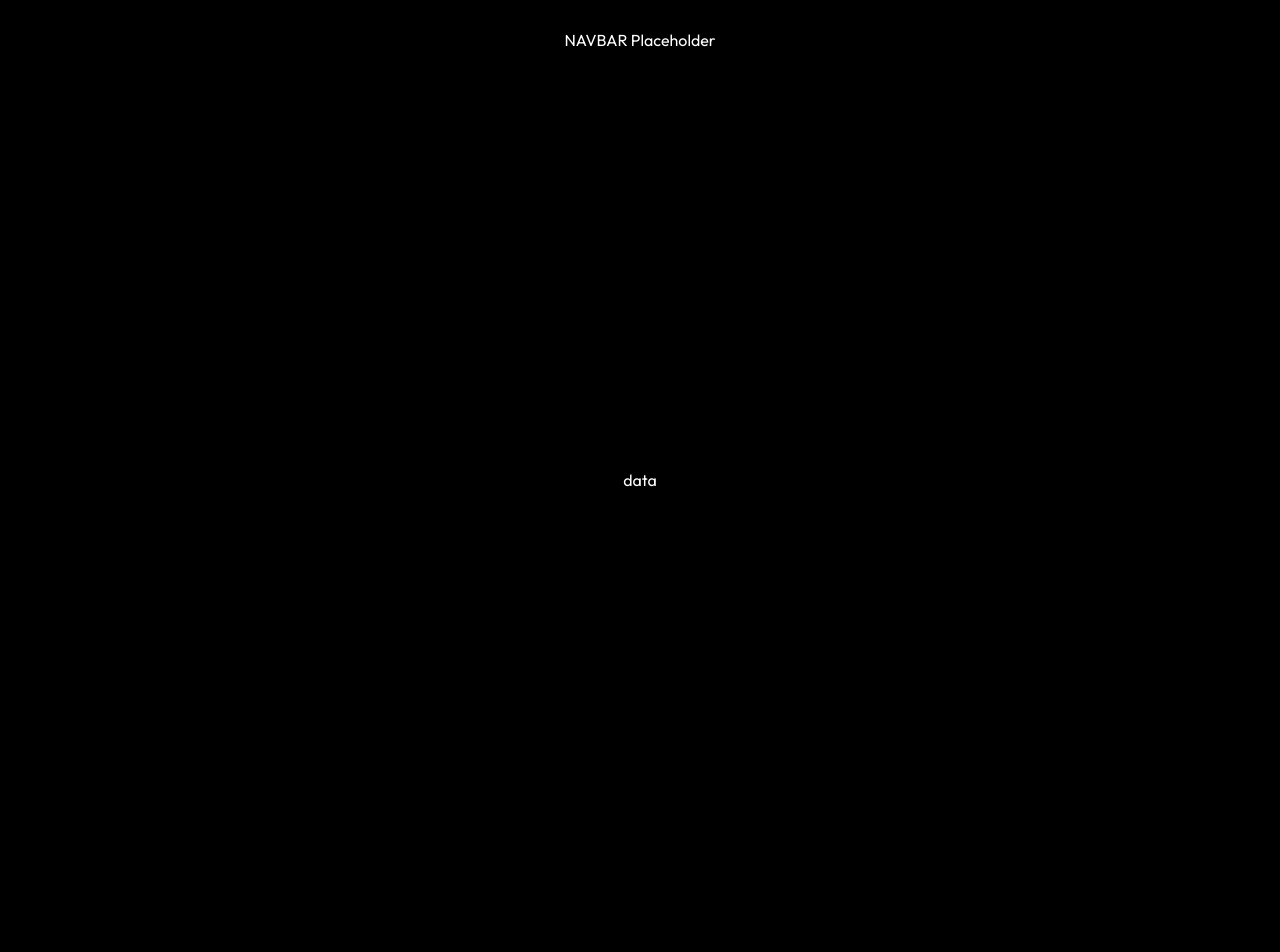
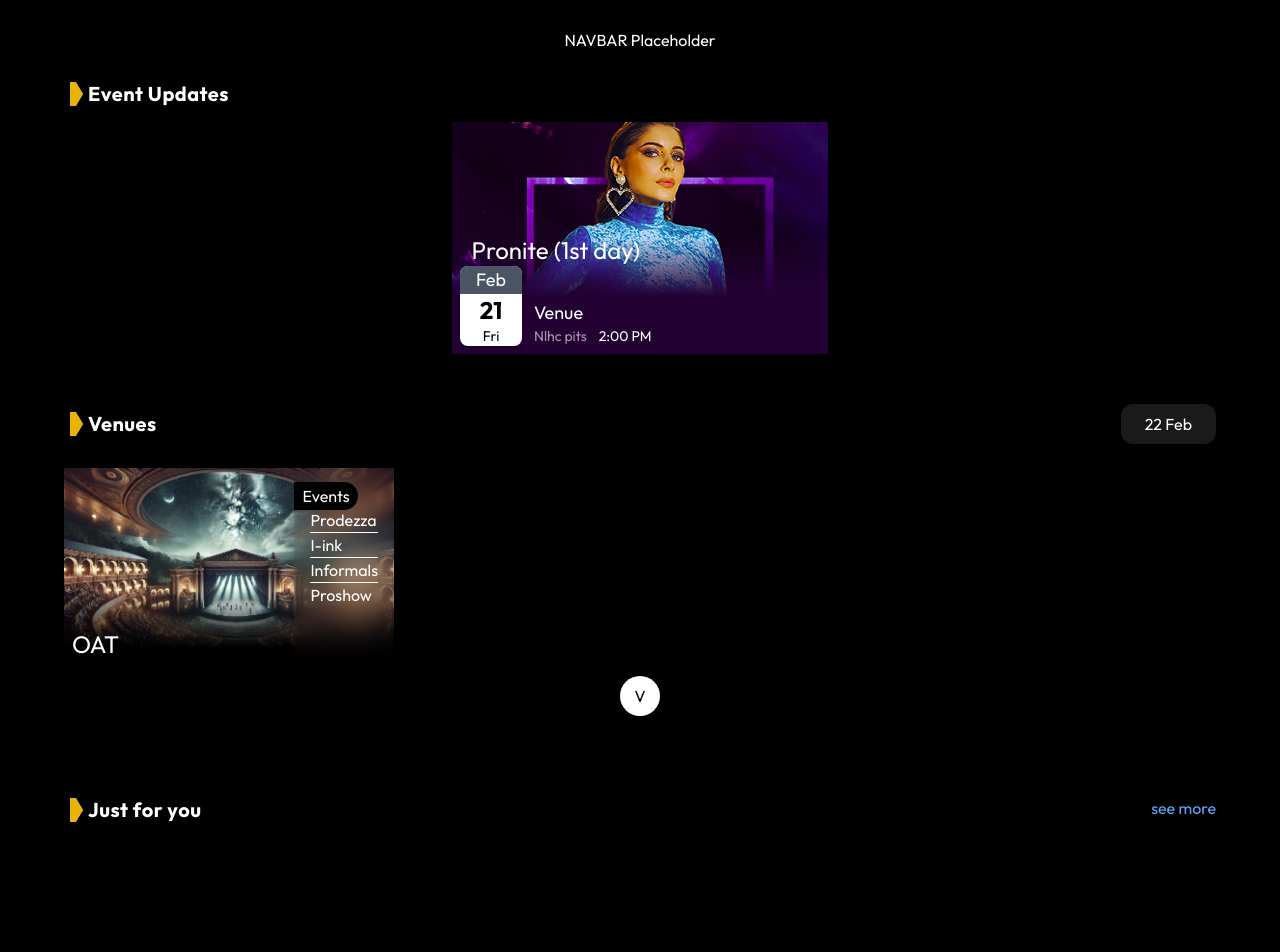
Before and after one commit to th3bossc/ogs-frontend, a Next.js app: page / in a window 1280 px wide. Shown: the top 952 px of the page. Built offline with nearby package versions, Linux system fonts and the light colour scheme.

Commit message:
completed home page

```diff
--- a/package.json
+++ b/package.json
@@ -14,6 +14,7 @@
     "next": "15.0.1",
     "react": "19.0.0-rc-69d4b800-20241021",
     "react-dom": "19.0.0-rc-69d4b800-20241021",
+    "swiper": "^11.2.3",
     "tailwind-merge": "^2.5.4"
   },
   "devDependencies": {
--- a/src/app/page.tsx
+++ b/src/app/page.tsx
@@ -1,20 +1,30 @@
 "use client";
 
+import ButtonDate from "@/components/Button/ButtonDate";
+import VenueCard from "@/components/Card/VenueCard";
+import CarouselAd from "@/components/Carousel/CarouselAd";
+import CarouselHero from "@/components/Carousel/CarouselHero";
 import Container from "@/components/Container";
 import Section from "@/components/Section";
+import Title from "@/components/Title";
 import { outfit, vegawanty } from "@/fonts";
+import { venues } from "@/lib/dummy-data";
 import Image from "next/image";
-import { useMemo } from "react";
+import Link from "next/link";
+import { useMemo, useState } from "react";
 
 export default function Home() {
+  const [showAll, setShowAll] = useState<boolean>(false);
 
-  const heroSectionLInks = useMemo(() => [
+  const heroSectionLInks = useMemo(
+    () => [
       {
         name: "EVENT UPDATES",
         image: "/hero-section/event-updates.png",
         url: "#",
         bgColor: "bg-[#0793FF38]",
-      description: "Lorem ipsum dolor sit amet, consectetur adipisci elit, sed eiusmod tempor incidunt ut labore et dolore magna aliqua. Ut enim ad minim veniam, quis nostrum exercitationem ullam corporis suscipit laboriosam, nisi ut aliquid ex ea commodi consequatur.",
+        description:
+          "Lorem ipsum dolor sit amet, consectetur adipisci elit, sed eiusmod tempor incidunt ut labore et dolore magna aliqua. Ut enim ad minim veniam, quis nostrum exercitationem ullam corporis suscipit laboriosam, nisi ut aliquid ex ea commodi consequatur.",
         brief: "Get updates about events",
       },
       {
@@ -22,7 +32,8 @@ export default function Home() {
         image: "/hero-section/bus-tracking.png",
         url: "#",
         bgColor: "bg-[#1A265A80]",
-      description: "Lorem ipsum dolor sit amet, consectetur adipisci elit, sed eiusmod tempor incidunt ut labore et dolore magna aliqua. Ut enim ad minim veniam, quis nostrum exercitationem ullam corporis suscipit laboriosam, nisi ut aliquid ex ea commodi consequatur.",
+        description:
+          "Lorem ipsum dolor sit amet, consectetur adipisci elit, sed eiusmod tempor incidunt ut labore et dolore magna aliqua. Ut enim ad minim veniam, quis nostrum exercitationem ullam corporis suscipit laboriosam, nisi ut aliquid ex ea commodi consequatur.",
         brief: "Track your bus in an easy way",
       },
       {
@@ -30,15 +41,56 @@ export default function Home() {
         image: "/hero-section/compus-tracking.png",
         url: "#",
         bgColor: "bg-[#CE8B8B66]",
-      description: "Lorem ipsum dolor sit amet, consectetur adipisci elit, sed eiusmod tempor incidunt ut labore et dolore magna aliqua. Ut enim ad minim veniam, quis nostrum exercitationem ullam corporis suscipit laboriosam, nisi ut aliquid ex ea commodi consequatur.",
+        description:
+          "Lorem ipsum dolor sit amet, consectetur adipisci elit, sed eiusmod tempor incidunt ut labore et dolore magna aliqua. Ut enim ad minim veniam, quis nostrum exercitationem ullam corporis suscipit laboriosam, nisi ut aliquid ex ea commodi consequatur.",
         brief: "Track your campus in an easy way",
       },
-  ], []);
-
+    ],
+    []
+  );
 
   return (
     <Container>
-      data
+      <Section>
+        <Title title="Event Updates" />
+        <CarouselHero />
+      </Section>
+
+      <div className="my-8"></div>
+
+      <Section>
+        <div className="flex justify-between">
+          <Title title="Venues" />
+          <ButtonDate date="22 Feb" />
+        </div>
+        {venues.slice(0, showAll ? venues.length : 1).map((venue, idx) => (
+          <VenueCard key={idx} name={venue.name} image={venue.image} />
+        ))}
+        <div className="flex justify-center -translate-y-4">
+          <button
+            className={`h-10 w-10 rounded-full bg-white text-black ${
+              showAll && "rotate-180"
+            }`}
+            onClick={() => setShowAll((prev) => !prev)}
+          >
+            V
+          </button>
+        </div>
+      </Section>
+
+      <div className="my-8"></div>
+
+      <Section>
+        <div className="flex justify-between">
+          <Title title="Just for you" />
+          <Link href="/see-more" className="text-blue-400">
+            see more
+          </Link>
+        </div>
+        <div  >
+          <CarouselAd />
+        </div>
+      </Section>
     </Container>
   );
 }
--- /dev/null
+++ b/src/components/Button/ButtonDate.tsx
@@ -0,0 +1,13 @@
+interface ButtonDateProps {
+  date: string;
+}
+
+const ButtonDate = ({ date }: ButtonDateProps) => {
+  return (
+    <>
+      <button className="px-6 py-2 bg-white/10 rounded-xl">{date}</button>
+    </>
+  );
+};
+
+export default ButtonDate;
--- /dev/null
+++ b/src/components/Card/VenueCard.tsx
@@ -0,0 +1,43 @@
+interface VenueCardProps {
+  name: string;
+  image: string;
+}
+
+const dummyEvents = ["Prodezza", "I-ink", "Informals", "Proshow"];
+
+const VenueCard = ({ name, image }: VenueCardProps) => {
+  return (
+    <>
+      <div className="relative w-fit my-6">
+        <div className="w-[330px] h-[200px] overflow-hidden">
+          <img
+            src={image}
+            className="w-[330px] h-[220px] object-cover"
+            alt={name}
+          />
+        </div>
+        <div className="absolute top-0 w-full h-full bg-[linear-gradient(to_top,#000_10%,transparent_40%)]"></div>
+        <div className="absolute bottom-0 p-2">
+          <span className="text-2xl">{name}</span>
+        </div>
+        <div className="backdrop-blur-md absolute top-0 right-0 w-fit h-full p-4">
+          <span className="-ml-4 bg-black px-2 py-1 rounded-r-full">
+            Events
+          </span>
+          <ul>
+            {dummyEvents.map((event, idx) => (
+              <li key={idx}>
+                {event}
+                {idx !== dummyEvents.length - 1 && (
+                  <div className="border-t border-white"></div>
+                )}
+              </li>
+            ))}
+          </ul>
+        </div>
+      </div>
+    </>
+  );
+};
+
+export default VenueCard;
--- /dev/null
+++ b/src/components/Carousel/CarouselAd.tsx
@@ -0,0 +1,34 @@
+import { Swiper, SwiperSlide } from "swiper/react";
+import "swiper/css";
+import "swiper/css/free-mode";
+import { Autoplay } from "swiper/modules";
+
+const CarouselAd = () => {
+  const ads = [
+    { id: 1, bgColor: "bg-blue-500", text: "#AD-1" },
+    { id: 2, bgColor: "bg-yellow-400", text: "#AD-2" },
+    { id: 3, bgColor: "bg-green-500", text: "#AD-3" },
+  ];
+
+  return (
+    <div className="bg-black p-4 h-[150px]">
+      <Swiper
+        spaceBetween={15}
+        slidesPerView={1.2}
+        centeredSlides={true}
+        loop={true}
+      >
+        {ads.map((ad) => (
+          <SwiperSlide
+            key={ad.id}
+            className={`w-[85%] max-w-sm h-[150px] flex justify-center rounded-lg ${ad.bgColor}`}
+          >
+            <span className="text-black text-xl font-bold">{ad.text}</span>
+          </SwiperSlide>
+        ))}
+      </Swiper>
+    </div>
+  );
+};
+
+export default CarouselAd;
--- /dev/null
+++ b/src/components/Carousel/CarouselHero.tsx
@@ -0,0 +1,94 @@
+import React, { useRef, useState } from "react";
+// Import Swiper React components
+import { Swiper, SwiperSlide } from "swiper/react";
+
+// Import Swiper styles
+import "swiper/css";
+import "swiper/css/pagination";
+import "swiper/css/navigation";
+
+import "./styles.css";
+
+import { Navigation, Autoplay } from "swiper/modules";
+
+const Dummy = () => {
+  return (
+    <>
+      <div className="relative">
+        <img src="/tmp/artist.png" alt="" className="w-full" />
+        <div className="absolute inset-0 bg-[linear-gradient(to_top,#230133_25%,transparent_50%)]"></div>
+        <div className="z-20 p-2 absolute bottom-0 text-white">
+          <span className="text-2xl">Pronite (1st day)</span>
+          <div className="flex gap-3">
+            <div className="w-fit rounded-lg overflow-hidden bg-white text-black text-center shadow-md">
+              <div className="px-4 text-lg bg-gray-600 text-white font-medium">
+                Feb
+              </div>
+              <div className="px-4 text-2xl font-extrabold">21</div>
+              <div className="px-4 text-sm">Fri</div>
+            </div>
+            <div className="flex flex-col justify-end items-start">
+              <span>Venue</span>
+              <span className="text-sm text-white/60">Nlhc pits</span>
+            </div>
+            <div className="flex items-end">
+              <span className="text-white text-sm">2:00 PM</span>
+            </div>
+          </div>
+        </div>
+      </div>
+    </>
+  );
+};
+
+const CarouselHero = () => {
+  return (
+    <>
+      <Swiper
+        slidesPerView={1}
+        spaceBetween={30}
+        loop={true}
+        autoplay={{
+          delay: 3000,
+          disableOnInteraction: false,
+          pauseOnMouseEnter: true,
+        }}
+        draggable={false}
+        allowTouchMove={false}
+        navigation={false}
+        modules={[Autoplay, Navigation]}
+        className="mySwiper"
+      >
+        <SwiperSlide>
+          <Dummy />
+        </SwiperSlide>
+        <SwiperSlide>
+          <Dummy />
+        </SwiperSlide>
+        <SwiperSlide>
+          <Dummy />
+        </SwiperSlide>
+        <SwiperSlide>
+          <Dummy />
+        </SwiperSlide>
+        <SwiperSlide>
+          <Dummy />
+        </SwiperSlide>
+        <SwiperSlide>
+          <Dummy />
+        </SwiperSlide>
+        <SwiperSlide>
+          <Dummy />
+        </SwiperSlide>
+        <SwiperSlide>
+          <Dummy />
+        </SwiperSlide>
+        <SwiperSlide>
+          <Dummy />
+        </SwiperSlide>
+      </Swiper>
+    </>
+  );
+};
+
+export default CarouselHero;
--- /dev/null
+++ b/src/components/Carousel/styles.css
@@ -0,0 +1,25 @@
+.swiper {
+  width: 100%;
+  height: 100%;
+}
+
+.swiper-slide {
+  text-align: center;
+  font-size: 18px;
+
+  display: flex;
+  justify-content: center;
+  align-items: center;
+}
+
+.swiper-slide img {
+  display: block;
+  width: 100%;
+  height: 100%;
+  object-fit: cover;
+}
+
+.swiper {
+  margin-left: auto;
+  margin-right: auto;
+}
--- a/src/components/Section/index.tsx
+++ b/src/components/Section/index.tsx
@@ -10,7 +10,7 @@ const Section = ({
     borderTop = false,
 }: SectionProps) => {
     return (
-        <section id={id} className={`relative w-full px-4 md:px-16 flex justify-center ${borderTop ? 'border border-white border-0 border-t-[1px]' : ''}`}>
+        <section id={id} className={`relative w-full px-4 md:px-16 flex justify-center ${borderTop ? 'border-white border-0 border-t-[1px]' : ''}`}>
             <div className={`w-full max-w-[1920px] ${className}`}>
                 {children}
             </div>
--- /dev/null
+++ b/src/components/Title/index.tsx
@@ -0,0 +1,21 @@
+interface TitleProps {
+  title: string;
+}
+
+const Title = ({ title }: TitleProps) => {
+  return (
+    <>
+      <div className="flex items-center">
+        <div
+          className="w-6 h-6 bg-yellow-500"
+          style={{
+            clipPath: "polygon(25% 0%, 50% 0%, 80% 50%, 50% 100%, 25% 100%)",
+          }}
+        ></div>
+        <span className="font-semibold tracking-wide text-xl">{title}</span>
+      </div>
+    </>
+  );
+};
+
+export default Title;
```
Also changed, not shown: public/tmp/artist.png (added). Lines whose indentation alone changed are shown as unchanged.
